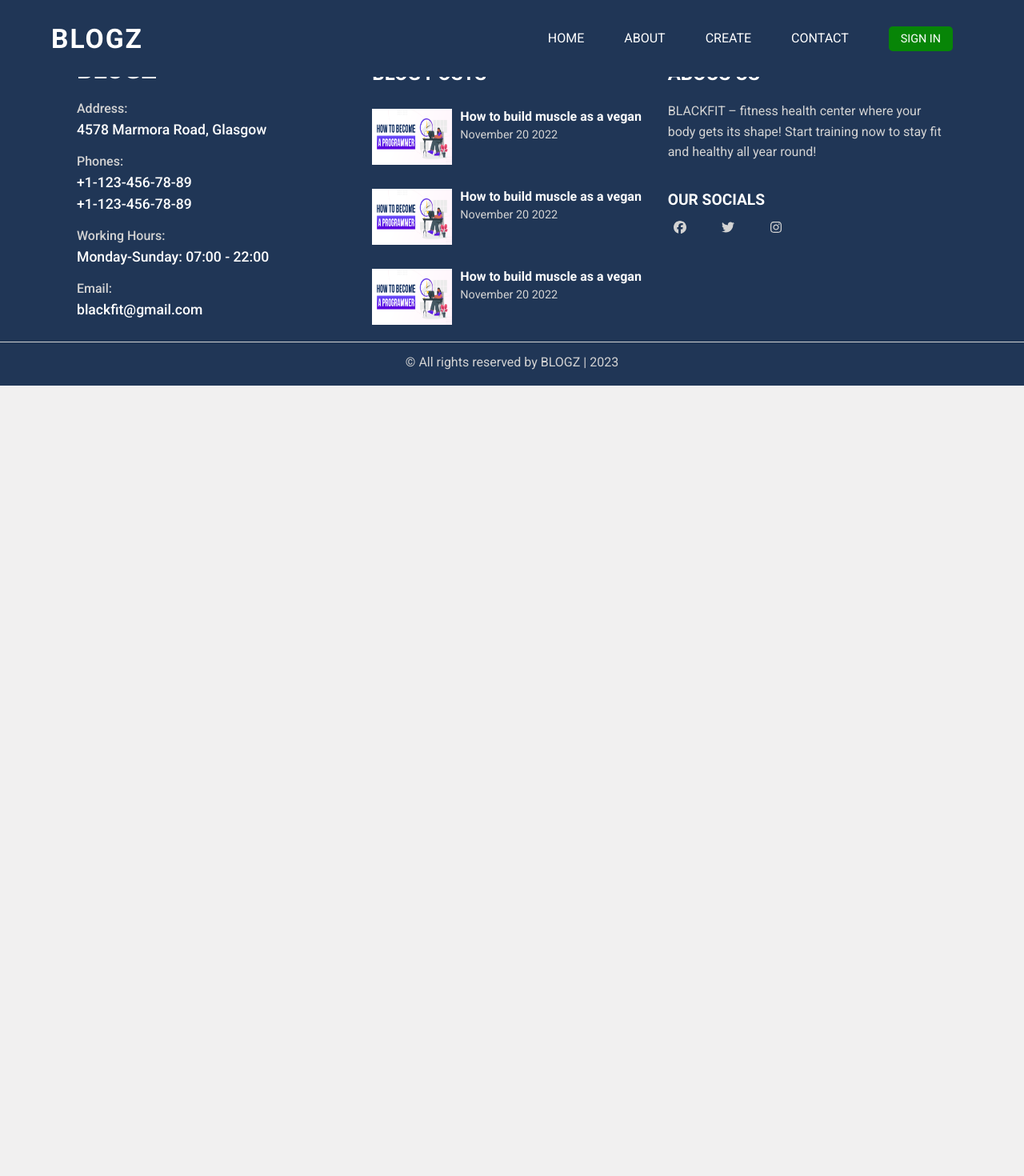
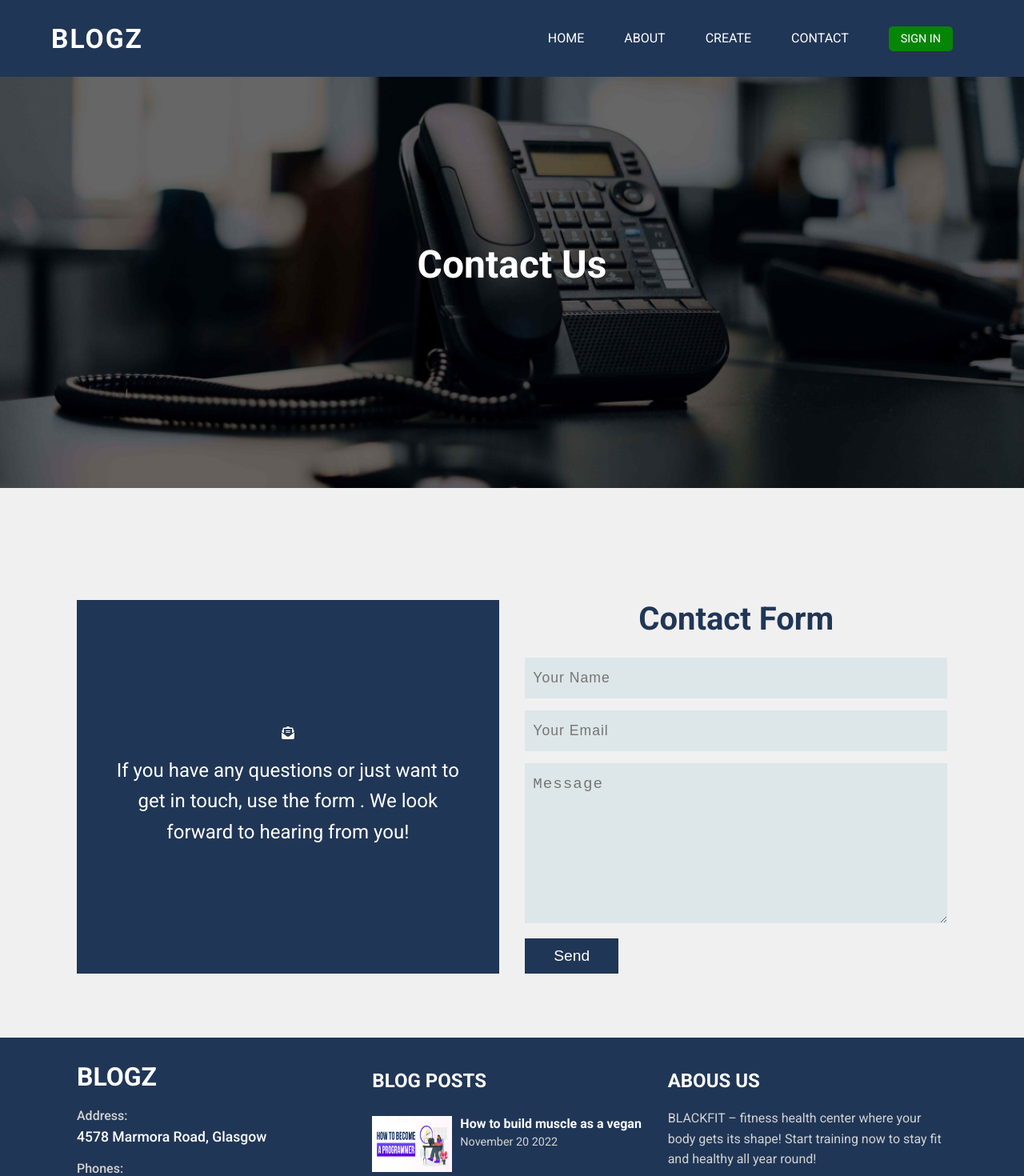
Before and after one commit to Md-Abul-Hasnat/next-blogz, a Next.js app: page /contact in a window 1280 px wide. Shown: the top 1470 px of the page at 80% size. Before the commit the page ends 800 px from the top, so only its background shows below. Built offline with nearby package versions, Linux system fonts and the light colour scheme.

Commit message:
contact page done

```diff
--- a/pages/contact/index.jsx
+++ b/pages/contact/index.jsx
@@ -1,10 +1,104 @@
-import React from "react";
+import style from '../../styles/Contact.module.css'
+import { FontAwesomeIcon } from "@fortawesome/react-fontawesome";
+import { faEnvelopeOpenText } from "@fortawesome/free-solid-svg-icons";
+import { toast } from "react-toastify";
+import Image from 'next/image';
 
 const Contact = () => {
+
+
+  const sendEmail = (e) => {
+    e.preventDefault();
+
+    emailjs
+      .sendForm(
+        "service_myr3kp4",
+        "template_u6zgtna",
+        form.current,
+        "rr9dxnXOskRUPFyUA"
+      )
+      .then(
+        () => {
+          toast.success("Email sent successfully!", {
+            position: "top-right",
+            autoClose: 2500,
+            hideProgressBar: false,
+            closeOnClick: true,
+            pauseOnHover: true,
+            draggable: true,
+            progress: undefined,
+            theme: "light",
+          });
+        },
+        (error) => {
+          toast.error(`${error}`, {
+            position: "top-right",
+            autoClose: 2500,
+            hideProgressBar: false,
+            closeOnClick: true,
+            pauseOnHover: true,
+            draggable: true,
+            progress: undefined,
+            theme: "light",
+          });
+        }
+      );
+  };
+
   return (
-    <div>
-      <h1>contact page</h1>
-    </div>
+    <>
+
+        <header className={style.subHeader}>
+          <Image src={'/phone.jpg'} alt="Image" width={500} height={300} priority={true} />
+          <div className={style.mainTitle}>
+            <h1>Contact Us</h1>
+          </div>
+        </header>
+        <main className={style.contact}>
+          <div className={style.contactWrapper}>
+            <div className={style.contactLeft}>
+              <FontAwesomeIcon
+                className={style.envelop}
+                icon={faEnvelopeOpenText}
+              />
+              <p>
+                If you have any questions or just want to get in touch, use the
+                form . We look forward to hearing from you!
+              </p>
+            </div>
+            <div className={style.contactRight}>
+              <h1>Contact Form</h1>
+              <form onSubmit={sendEmail}>
+                <input
+                  type="text"
+                  placeholder="Your Name"
+                  name="name"
+                  required
+                />
+                <br />
+                <input
+                  type="text"
+                  name="email"
+                  placeholder="Your Email"
+                  required
+                />
+                <br />
+
+                <textarea
+                  placeholder="Message"
+                  name="message"
+                  required
+                ></textarea>
+                <br />
+                <button className={`${style.btn} ${style.sendBtn}`} type="submit">
+                  Send
+                </button>
+              </form>
+            </div>
+          </div>
+        </main>
+
+    </>
   );
 };
 
--- /dev/null
+++ b/styles/Contact.module.css
@@ -0,0 +1,200 @@
+.subHeader {
+    position: relative;
+    margin-top: 50px;
+    width: 100%;
+    height: 70vh;
+    display: flex;
+    justify-content: center;
+    align-items: center;
+    flex-direction: column;
+  }
+
+  .subHeader img {
+    width: 100%;
+    height: 100%;
+    object-fit: cover;
+  }
+
+  .subHeader .mainTitle {
+    position: absolute;
+    bottom: 0;
+    left: 0;
+    width: 100%;
+    height: 100%;
+    background-image: linear-gradient(rgba(0, 0, 0, 0.6), rgba(0, 0, 0, 0.6));
+  }
+
+  .mainTitle h1 {
+    text-align: center;
+    width: 100%;
+    position: absolute;
+    top: 50%;
+    left: 50%;
+    transform: translate(-50%, -50%);
+    font-size: 3rem;
+    color: var(--white);
+  }
+
+.contact {
+    margin: 140px 0 80px;
+    width: 100%;
+  }
+
+  .contactWrapper {
+    width: 85%;
+    margin: 0 auto;
+    display: grid;
+    grid-template-columns: 1fr 1fr;
+    gap: 3%;
+  }
+
+  .contactLeft {
+    width: 100%;
+    background-color: var(--second-clr);
+    color: var(--white);
+    padding: 40px;
+    text-align: center;
+    display: flex;
+    justify-content: center;
+    align-items: center;
+    flex-direction: column;
+  }
+
+  .contactLeft .envelop {
+    width: 8rem ;
+  }
+
+  .contactLeft p {
+    margin-top: 20px;
+    font-size: 1.5rem;
+    line-height: 1.6;
+  }
+
+  .contactRight h1 {
+    font-size: 2.5rem;
+    text-align: center;
+    margin-bottom: 10px;
+    color: var(--second-clr);
+  }
+
+  .contactRight input {
+    padding: 15px 10px;
+    margin-top: 15px;
+    background-color: rgb(221, 230, 233);
+    border: none;
+    outline: none;
+    width: 100%;
+    font-size: 1.1rem;
+    letter-spacing: 1px;
+  }
+
+  .contactRight::placeholder {
+    font-size: 1rem;
+  }
+
+  .contactRight textarea {
+    padding: 15px 10px;
+    margin-top: 15px;
+    background-color: rgb(221, 230, 233);
+    border: none;
+    outline: none;
+    width: 100%;
+    font-size: 1.1rem;
+    letter-spacing: 1px;
+    height: 200px;
+    margin-bottom: 15px;
+  }
+
+  .contactRight textarea::placeholder {
+    font-size: 1.2rem;
+  }
+
+  .sendBtn {
+    padding: 10px 35px;
+    font-size: 1.2rem;
+    cursor: pointer;
+    background-color: var(--second-clr);
+    color: var(--white);
+    border: 1px solid var(--second-clr);
+    transition: .4s;
+  }
+
+  .sendBtn:hover{
+    background-color:var(--white);
+    color: var(--second-clr);
+  }
+
+  @media screen and (max-width: 900px) {
+
+    .contactWrapper {
+        width: 85%;
+        grid-template-columns: 1fr;
+        row-gap: 70px;
+      }
+      .contactLeft p {
+        font-size: 1.3rem;
+        margin-top: 25px;
+      }
+  }
+  @media screen and (max-width: 700px) {
+    .contactLeft .envelop {
+     width: 5rem;
+    }
+
+    .contactLeft p {
+      font-size: 1.2rem;
+    }
+    .contactRight h1 {
+      font-size: 2rem;
+    }
+
+    .contactRight input {
+      font-size: 0.9rem;
+    }
+
+    .contactRight textarea {
+      font-size: 0.9rem;
+      height: 200px;
+    }
+    .contactRight ::placeholder {
+      font-size: 1rem;
+    }
+
+    .contactRight textarea::placeholder {
+      font-size: 1rem;
+    }
+    .sendBtn {
+      padding: 8px 30px;
+      font-size: 1rem;
+    }
+  }
+
+
+
+  @media screen and (max-width: 500px) {
+    .mainTitle h1 {
+      font-size: 2.5rem;
+    }
+
+  }
+
+  @media screen and (max-width: 370px) {
+    .contactLeft {
+      padding:40px 20px;
+    }
+
+    .contactLeft .envelop {
+      width: 3rem;
+    }
+
+    .contactLeft p {
+      font-size: 1rem;
+      margin-top: 15px;
+    }
+    .sendBtn {
+      font-size: .9rem;
+    }
+    .mainTitle h1 {
+        font-size: 2rem;
+      }
+  }
```
Also changed, not shown: public/phone.jpg (added).
